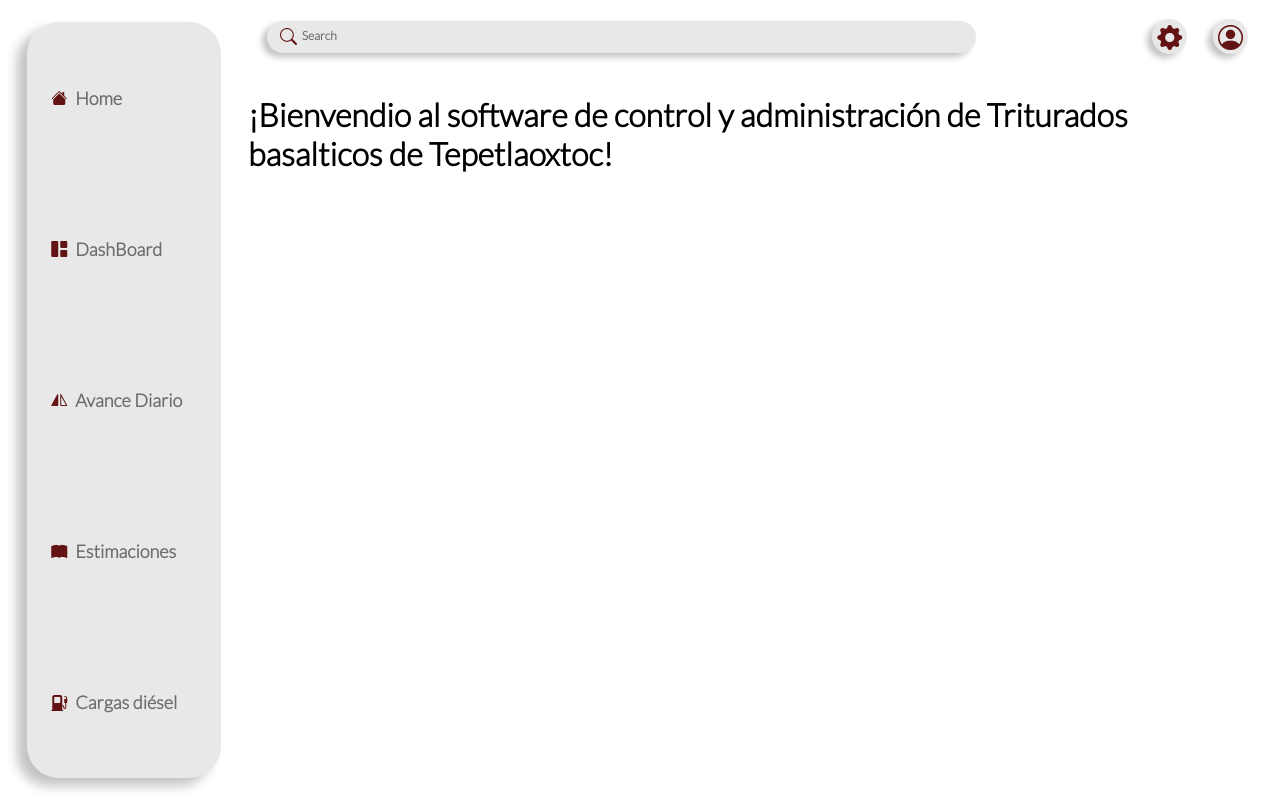
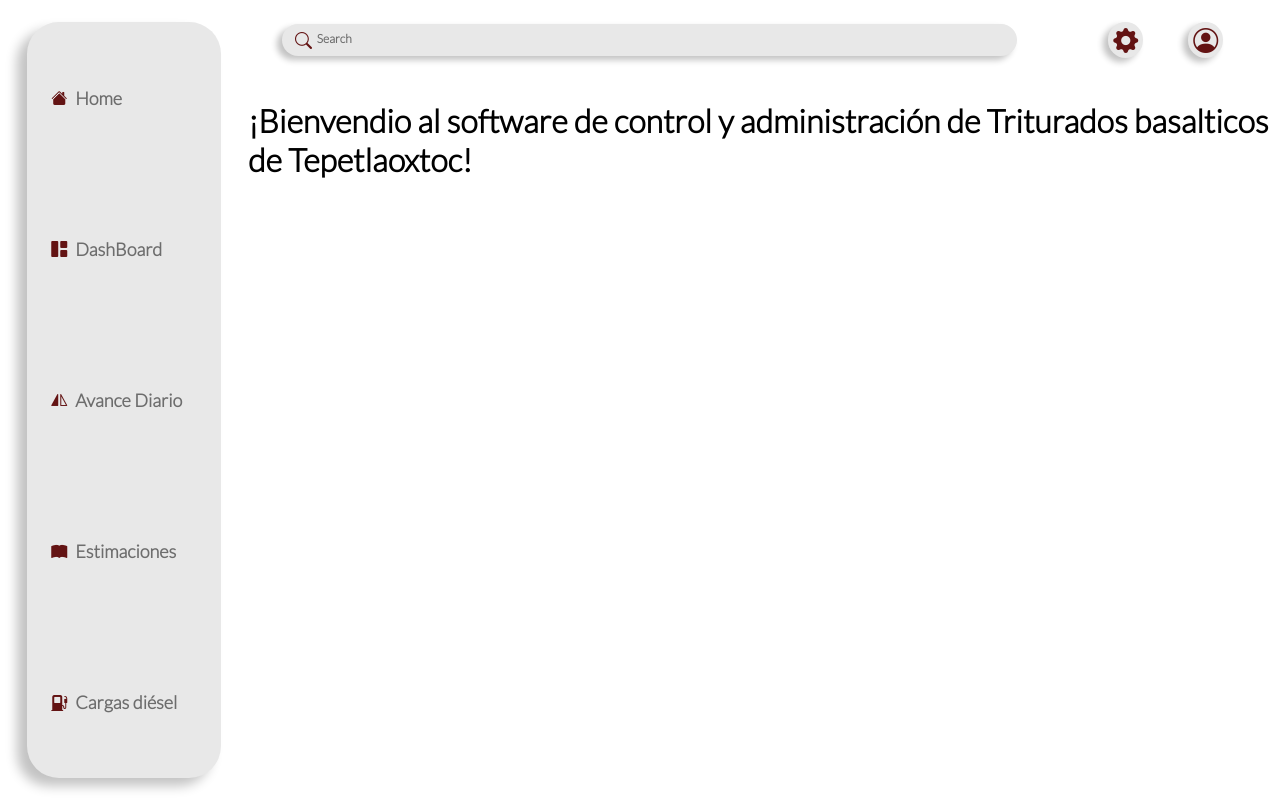
Before and after one commit to Ismael1699/itecsa-app, a React (Create React App) app: page / in a window 1280 px wide. Built offline with nearby package versions, Linux system fonts and the light colour scheme.

Commit message:
se arreglo el problema de que los elementos de section de app se salian fuera del tamaño de pantalla se arreglo con flex

```diff
--- a/src/App.css
+++ b/src/App.css
@@ -9,12 +9,13 @@
     width: 15.5rem;
     min-width: 15.5rem;
     height: 100%;
-
 }
 
 #container-section{
-    width: auto;
-    width: 100%;
+    width:calc(100% - 15.5rem);
+    height: 100%;
+    display: flex;
+    flex-direction: column;
 
 }
 /* Esto es para la parte mobile */
@@ -25,7 +26,7 @@
     }
     #container-nav{
         width: 100%;
-        height: auto;
+        height: 12%;
     }
     #container-section{
         width: 100%;
--- a/src/components/Home.js
+++ b/src/components/Home.js
@@ -1,13 +1,19 @@
 import React from 'react';
+import styled, { keyframes } from 'styled-components';
+
+const ContainerHome = styled.div`
+	height: 100%;
+	border-radius: 30px;
+`;
 
 const Home = () => {
 	return (
-        <>
+		<ContainerHome>
 			<h1>
 				¡Bienvendio al software de control y administración de
 				Triturados basalticos de Tepetlaoxtoc!
 			</h1>
-        </>
+		</ContainerHome>
 	);
 };
 
--- a/src/styles/Content.css
+++ b/src/styles/Content.css
@@ -1,15 +1,14 @@
 #content-container {
-    margin: 0 2rem 6rem 0;
-    width: calc(100% - 2rem);
-    height: calc(100% - 6rem);
-    overflow: hidden;
+    width: 100% ;
+    height: 90%;
+    display: flex;
 }
 
 
 @media screen and (max-width: 600px){
     #content-container {
-        margin:0;
-        width: 100%;
+        margin:0 1rem 0 1rem;
+        width: calc(100% - 2rem);
         height: 100%;
     }
 }
--- a/src/styles/TopBarWeb.css
+++ b/src/styles/TopBarWeb.css
@@ -1,12 +1,15 @@
 #container-topbarweb{
+    height: 10%;
+    width: 100%;
     display:flex;
-    justify-content: space-between;
+    justify-content: space-around;
     align-items: center;
-    margin:1.2rem;
 }
 
 #container-user-setting {
     display: flex;
+    width: 10rem;
+    justify-content: space-around;
 
 }
 
@@ -14,7 +17,6 @@
     display: flex;
     justify-content: center;
     align-items: center;
-    margin: 0 0.8rem 0 0.8rem;
     border-radius: 50%;
     width: 2.2rem;
     height: 2.2rem;
@@ -24,7 +26,6 @@
 }
 
 #container-user-setting i {
-
     font-size: 25px;
     color: var(--accent-color);
 }
```
Also changed, not shown: src/img/fondo.png.jpeg (added). Lines whose indentation alone changed are shown as unchanged.
